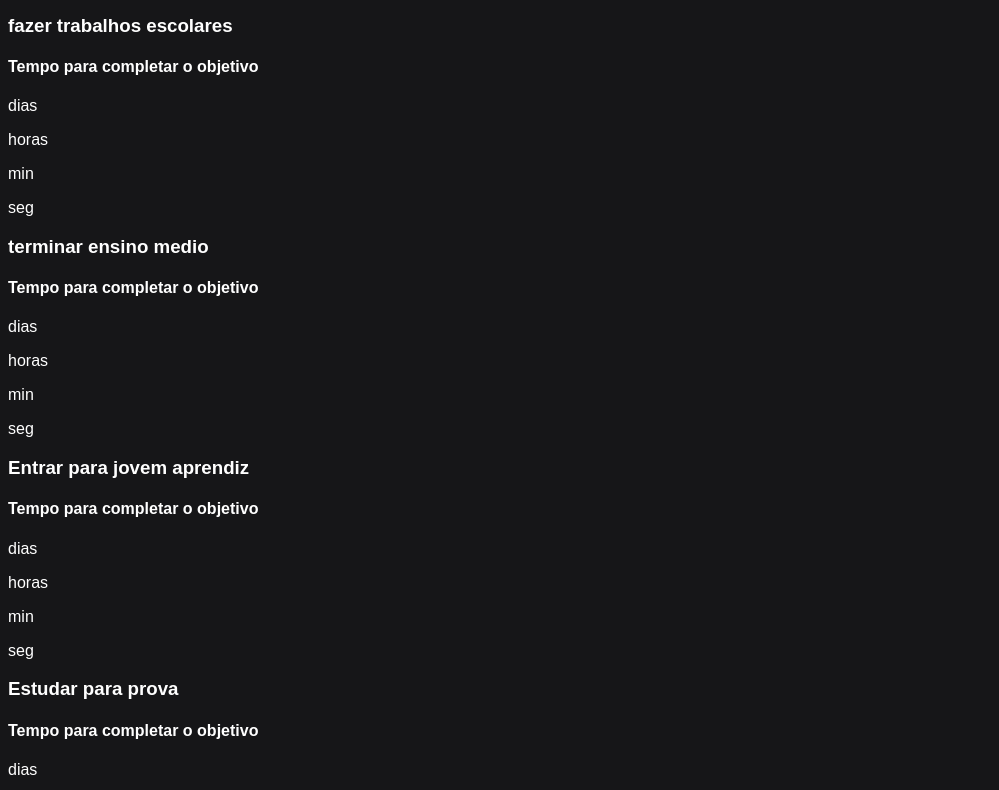
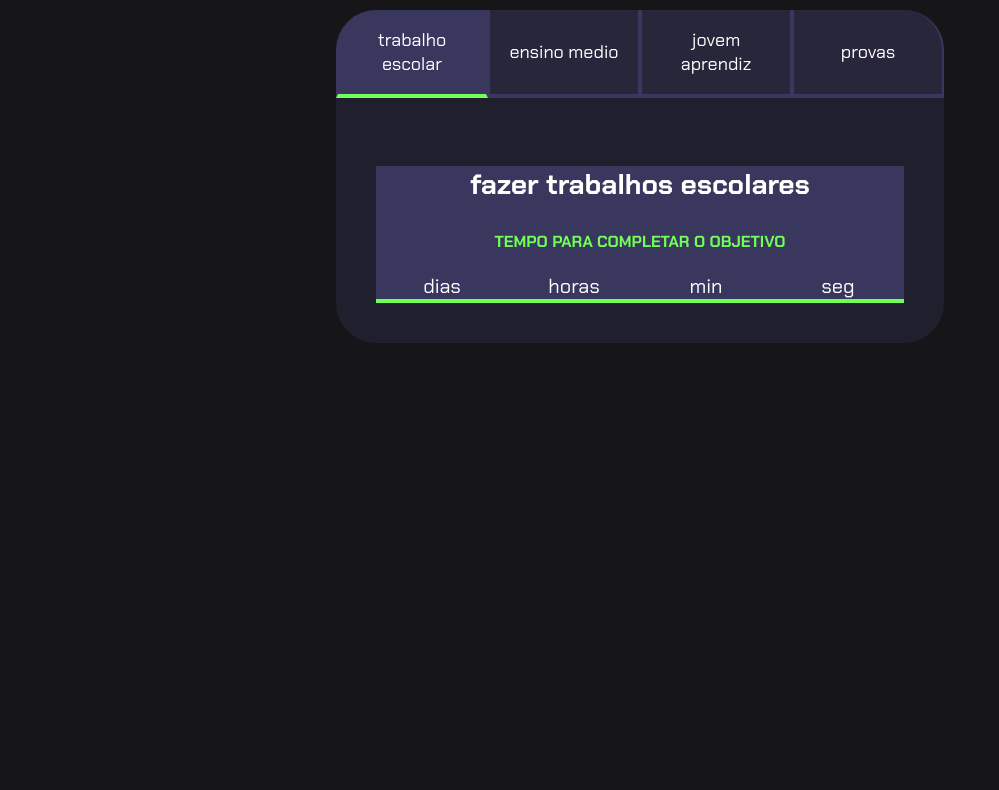
Before and after one commit to brunomoraislopes1/meu-projeto-do-alura, a plain HTML site: page index.html in a window 1280 px wide. Shown: the part 93-883 px from the top of the page, without its empty margins (0-999 px from the left). After the commit the page ends 800 px from the top, so only its background shows below. Drawn offline with Linux system fonts and the light colour scheme; a script that the page names is missing.

Commit message:
style.css

```diff
--- a/style.css
+++ b/style.css
@@ -1,27 +1,6 @@
+@import url('https://fonts.googleapis.com/css2?family=Chakra+Petch:wght@400;700&display=swap');
+
 :root{
-    --cor-de-fundo: #1E1E1E;
-}
-:root{
-    --cor-de-fundo: #1E1E1E;
-    --verde: #6FFF57;
-    --branco: #FFFFFF;
-    --botao-ativo: #3A375E;
-}
-:root{
-    --cor-de-fundo: #1E1E1E;
-    --verde: #6FFF57;
-    --branco: #FFFFFF;
-    --botao-ativo: #3A375E;
-    --botao-inativo: rgba(58, 55, 94, 0.5);
-    --texto-fundo: rgba(58, 55, 94, 0.3);
-}
-@import url('https://fonts.googleapis.com/css2?family-Chakra+Petch:w ght@400:700&display=swap');
-body{
-    background-color: var(--cor-de-fundo);
-}
-@import url('https://fonts.googleapis.com/css?family=Chakra+Petch:wght@400;700&display=swap');
-
-:root {
   --cor-de-fundo: #161618;
   --verde: #6FFF57;
   --branco: #FFFFFF;
@@ -31,7 +10,114 @@ body{
 }
 
 body {
-  background-color: var(--cor-de-fundo);
-  color: var(--branco);
-  font-family: 'Chakra Petch', sans-serif;
+    background-color: var(--cor-de-fundo);
+    color: var(--branco);
+    font-family: 'Chakra Petch', sans-serif;
 }
+
+
+.conteudo-principal {
+    display: flex;
+    flex-direction: column;
+    justify-content: center;
+    align-items: center;
+    max-width: 1200px;
+    width: 100%;
+    margin: 0 auto;
+}
+
+.titulo-principal {
+    text-align: center;
+    width: 100%;
+    font-size: 32px;
+}
+
+.botao {
+    font-family: 'Chakra Petch', sans-serif;
+    background-color: var(--botao-inativo);
+    color: var(--branco);
+    display: flex;
+    justify-content: center;
+    padding: 1em;
+    font-size: 18px;
+    align-items: center;
+    width: 100%;
+    border-bottom: 4px solid var(--botao-ativo);
+    border-left: 2px solid var(--botao-ativo);
+    border-right: 2px solid var(--botao-ativo);
+    border-top: none;
+}
+
+.botao:first-child {
+    border-radius: 40px 40px 0 0;
+}
+
+.botoes {
+    display: block;
+}
+
+.ativo{
+    background-color: var(--botao-ativo);
+    border-bottom: 4px solid var(--verde);
+}
+
+.abas-textos{
+    background-color: var(--texto-fundo);
+    padding: 40px;
+    border-radius: 0 0 40px 40px;
+}
+.aba-conteudo.ativo{
+    display:block;
+}
+
+.aba-conteudo{
+    display: none;
+}
+
+.aba-conteudo-titulo-principal{
+    font-size: 28px;
+    text-align: center;
+}
+.aba-conteudo-titulo-secundario{
+    text-align: center;
+    color: var(--verde);
+    text-transform: uppercase;
+}
+
+.contador{
+    display:flex;
+    justify-content: center;
+    flex-wrap: wrap;
+}
+.contador-digito{
+    padding: 0 16px;
+    text-align: center;
+    min-width: 100px;
+}
+
+.contador-digito-numero{
+    font-size: 80px;
+    margin: 0;
+
+}
+
+.contador-digito-texto{
+    color: var(--branco);
+    font-size: 20px;
+    margin: 0;
+
+}
+
+@media screen and (min-width: 768px) {
+    .botoes {
+        display: flex;
+    }
+
+    .botao:first-child {
+        border-radius: 40px 0 0 0;
+    }
+
+    .botao:last-child {
+        border-radius: 0 40px 0 0;
+    }
+}
```
